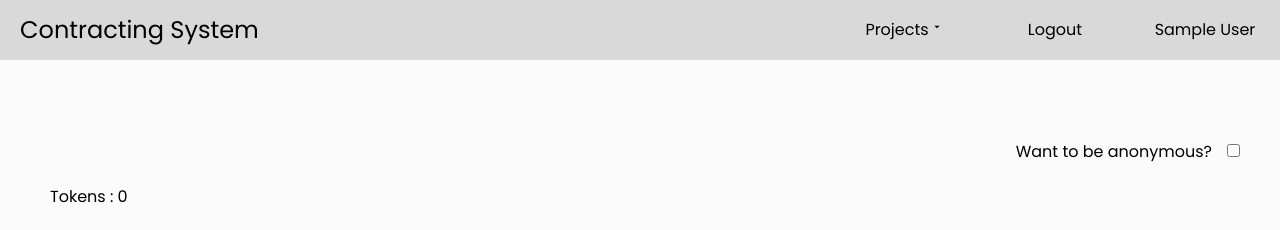
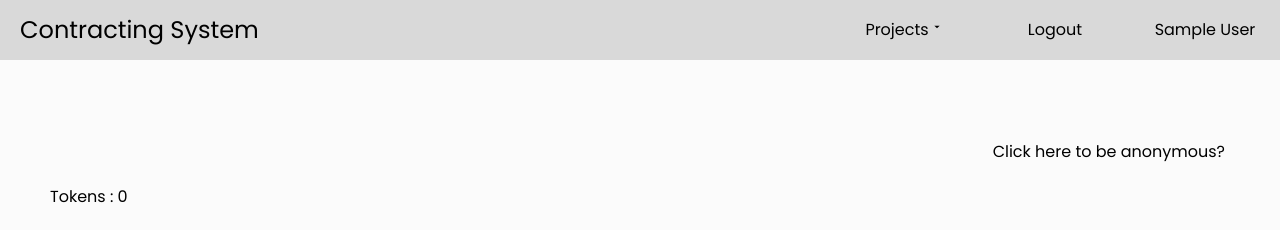
Before and after one commit to Abhayngu/Online-Contracting-System, a React (Create React App) app in the folder client/: page /profile in a window 1280 px wide. Shown: the top 230 px of the page. Built offline with nearby package versions, Linux system fonts and the light colour scheme; no server answers; sample sign-in values are in the browser's storage; the HTML template or start-up script is replaced by a standard one.

Commit message:
modified pages

```diff
--- a/client/src/Components/ProjectBox.js
+++ b/client/src/Components/ProjectBox.js
@@ -2,7 +2,7 @@ import React, { useState, useEffect } from 'react';
 import { useNavigate } from 'react-router-dom';
 
 function ProjectBox({ id, name, isValidated, isIssued, partyName }) {
-	console.log(id);
+	// console.log(id);
 	const navigate = useNavigate();
 	const [proId, setProId] = useState(id);
 	const [projectName, setProjectName] = useState(name);
--- a/client/src/Pages/Profile.js
+++ b/client/src/Pages/Profile.js
@@ -115,8 +115,8 @@ function Profile() {
 	}, []);
 
 	const handleAnonymity = () => {
+		setLoading(true);
 		setIsAnonymous((prevVal) => !prevVal);
-		setLoading(true);
 		const options = {
 			method: 'PUT',
 			url: `http://localhost:2000/updateAnonymity/${sessionStorage.getItem(
@@ -126,7 +126,7 @@ function Profile() {
 				'content-type': 'application/json',
 			},
 			data: {
-				isAnonymous,
+				isAnonymous: !isAnonymous,
 			},
 		};
 
@@ -199,22 +199,24 @@ function Profile() {
 							</div>
 							<div>
 								<label
+									onClick={handleAnonymity}
 									style={{
 										marginRight: '15px',
 										marginBottom: '20px',
 										display: 'inline-block',
+										cursor: 'pointer',
 									}}
 								>
 									{isAnonymous
-										? 'You are anonymous'
-										: 'Want to be anonymous?'}
+										? 'Click to show your profile'
+										: 'Click here to be anonymous?'}
 								</label>
-								<input
+								{/* <input
 									type="checkbox"
 									name="agreement"
 									checked={isAnonymous}
 									onChange={handleAnonymity}
-								/>
+								/> */}
 							</div>
 						</div>
 
```
